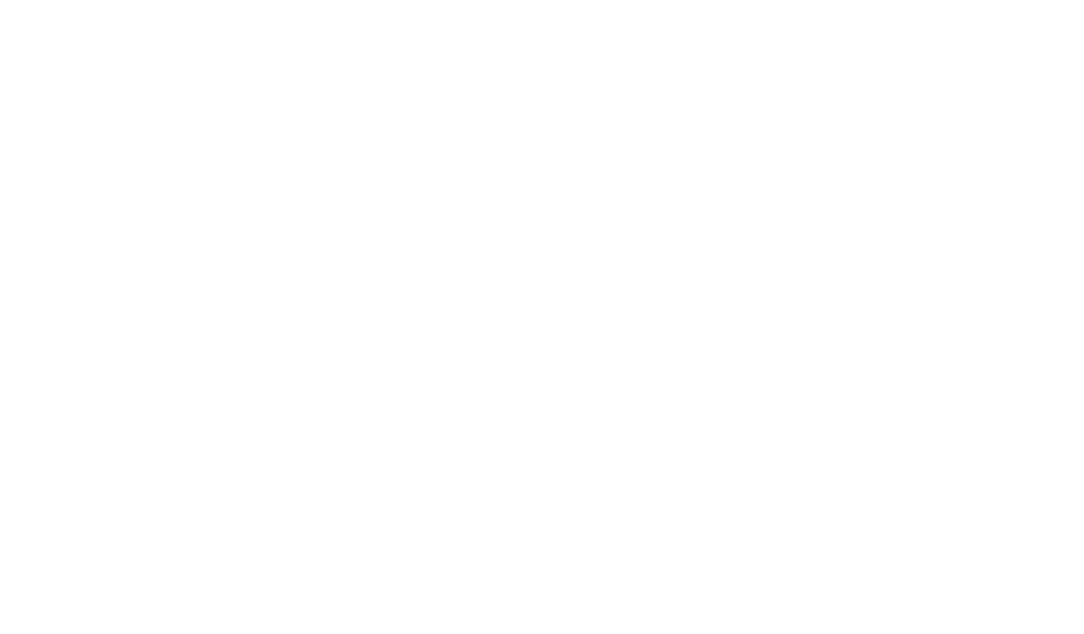
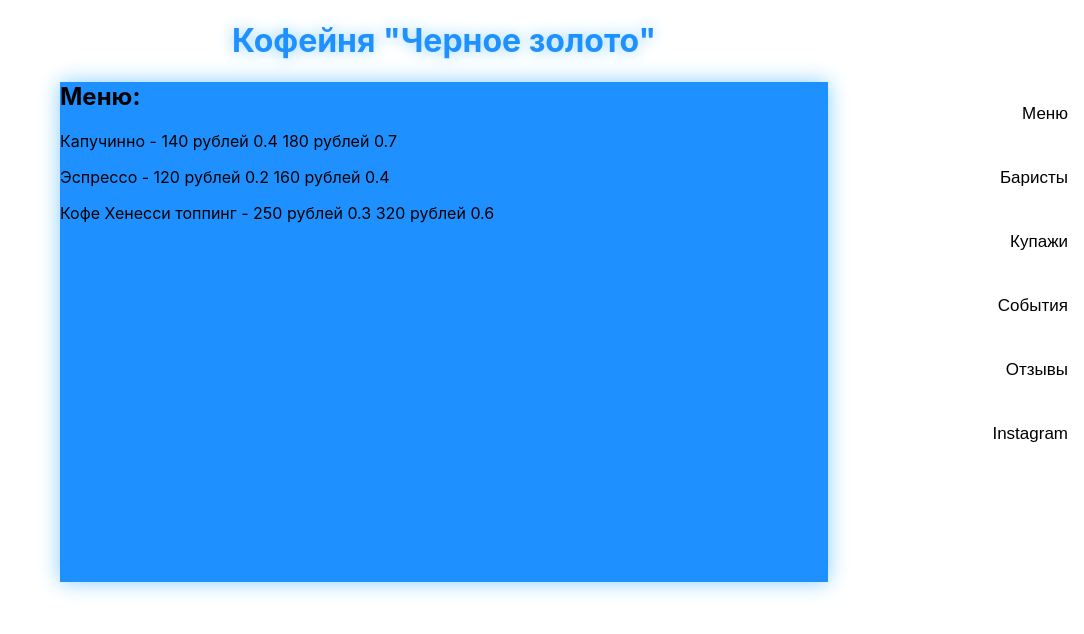
Before and after one commit to anbochkarev1991/coffee-search, a React (Create React App) app in the folder client/: page /menu in a window 1280 px wide. Shown: the top 634 px of the page, without its empty margins (196-1280 px from the left). Built offline with nearby package versions, Linux system fonts and the light colour scheme.

Commit message:
Cafe Page Tabs & Basic

```diff
--- a/client/src/App.css
+++ b/client/src/App.css
@@ -36,3 +36,59 @@
     transform: rotate(360deg);
   }
 }
+
+* {box-sizing: border-box}
+
+.tab {
+  float: right;
+  /* border: 1px solid #ccc; */
+  background-color: #11ffee00;
+  width: auto;
+  height: auto;
+}
+
+.tab button {
+  display: block;
+  background-color: inherit;
+  color: black ;
+  padding: 22px 16px;
+  width: 100%;
+  border: none;
+  outline: none;
+  text-align: right;
+  cursor: pointer;
+  transition: 0.3s;
+  font-size: 17px;
+}
+
+.tab button:hover {
+  background-color: #ddd;
+}
+
+.tab button.active {
+  background-color: #ccc;
+}
+
+.tabcontent {
+  float: right;
+  padding: 0px 12px;
+  border: 1px solid #ccc;
+  width: 70%;
+  border-left: none;
+  height: 300px;
+}
+
+.cafeContent{
+  background-color: dodgerblue;
+  box-shadow: lightskyblue 0 0 20px;
+  width: 60%;
+  height: 500px;
+  margin: auto;
+}
+
+.titleCafe{
+ text-align: center;
+ color: dodgerblue;
+ text-shadow:lightskyblue 0 0 15px;
+
+}
--- a/client/src/App.js
+++ b/client/src/App.js
@@ -1,9 +1,41 @@
 import React from 'react';
-import logo from './logo.svg';
+import {
+  BrowserRouter as Router, Route, Switch,
+} from 'react-router-dom';
+import Menu from './Components/CafePageBar/Menu/Menu';
+import Barista from './Components/CafePageBar/Barista/Barista';
+import Batch from './Components/CafePageBar/Batch/Batch';
+import EventsCafe from './Components/CafePageBar/EventsCafe/EventsCafe';
+import Comments from './Components/CafePageBar/Comments/Comments';
+import Insta from './Components/CafePageBar/Instagram/Instagram';
+// import logo from './logo.svg';
 import './App.css';
+import CafePage from './pages/cafe/cafe';
 
 function App() {
-  return <div className="App"></div>;
+  return (
+    <Router>
+      <CafePage />
+      <Route path="/menu">
+        <Menu />
+      </Route>
+      <Route path="/barista">
+        <Barista />
+      </Route>
+      <Route path="/batch">
+        <Batch />
+      </Route>
+      <Route path="/events">
+        <EventsCafe />
+      </Route>
+      <Route path="/comments">
+        <Comments />
+      </Route>
+      <Route path="/insta">
+        <Insta />
+      </Route>
+    </Router>
+  );
 }
 
 export default App;
--- /dev/null
+++ b/client/src/Components/CafePageBar/Barista/Barista.js
@@ -0,0 +1,13 @@
+import React from 'react';
+
+export default function Barista() {
+  return (
+    <>
+      <div className="cafeContent">
+        <h2>Рады Вам варить кофе:</h2>
+        <p>Толик</p>
+        <p>Оля</p>
+      </div>
+    </>
+  );
+}
--- /dev/null
+++ b/client/src/Components/CafePageBar/Batch/Batch.js
@@ -0,0 +1,13 @@
+import React from 'react';
+
+export default function Batch() {
+  return (
+    <>
+      <div className="cafeContent">
+        <h2>Кофейная карта:</h2>
+        <p>Арабика</p>
+        <p>Робуста</p>
+      </div>
+    </>
+  );
+}
--- /dev/null
+++ b/client/src/Components/CafePageBar/CafePageBar.js
@@ -0,0 +1,23 @@
+import React from 'react';
+import { useHistory } from 'react-router-dom'
+
+
+export default function CafePageBar() {
+  const history = useHistory();
+
+
+  return (
+
+    <>
+      <h1 className="titleCafe">Кофейня "Черное золото"</h1>
+      <div className="tab">
+        <button className="tablinks" onClick={() => history.push("/menu")}>Меню</button>
+        <button className="tablinks" onClick={() => history.push("/barista")}>Баристы</button>
+        <button className="tablinks" onClick={() => history.push("/batch")}>Купажи</button>
+        <button className="tablinks" onClick={() => history.push("/events")}>События</button>
+        <button className="tablinks" onClick={() => history.push("/comments")}>Отзывы</button>
+        <button className="tablinks" onClick={() => history.push("/insta")}>Instagram</button>
+      </div>
+    </>
+  )
+}
--- /dev/null
+++ b/client/src/Components/CafePageBar/Comments/Comments.js
@@ -0,0 +1,13 @@
+import React from 'react';
+
+export default function Comments() {
+  return (
+    <>
+      <div className="cafeContent">
+        <h2>Отзывы о нашей кофейне:</h2>
+        <p>Цены выше среднего, но бариста всегда помнит кофе, который мне нравится</p>
+        <p>Место - огонь! Бесплатная вафля, розетки около стола) </p>
+      </div>
+    </>
+  );
+}
--- /dev/null
+++ b/client/src/Components/CafePageBar/EventsCafe/EventsCafe.js
@@ -0,0 +1,13 @@
+import React from 'react';
+
+export default function EventsCafe() {
+  return (
+    <>
+      <div className="cafeContent">
+        <h2>События в нашей кофейне:</h2>
+        <p>Событие 1</p>
+        <p>Событие 2</p>
+      </div>
+    </>
+  );
+}
--- /dev/null
+++ b/client/src/Components/CafePageBar/Instagram/Instagram.js
@@ -0,0 +1,11 @@
+import React from 'react';
+
+export default function InstagramShow() {
+  return (
+    <>
+      <div className="cafeContent">
+        <h2>Фото из акаунта инсты</h2>
+      </div>
+    </>
+  );
+}
--- /dev/null
+++ b/client/src/Components/CafePageBar/Menu/Menu.js
@@ -0,0 +1,14 @@
+import React from 'react';
+
+export default function Menu() {
+  return (
+    <>
+      <div className="cafeContent">
+        <h2>Меню:</h2>
+        <p>Капучинно - 140 рублей 0.4  180 рублей 0.7</p>
+        <p>Эспрессо - 120 рублей 0.2  160 рублей 0.4</p>
+        <p>Кофе Хенесси топпинг - 250 рублей 0.3  320 рублей 0.6</p>
+      </div>
+    </>
+  );
+}
--- /dev/null
+++ b/client/src/pages/cafe/cafe.js
@@ -0,0 +1,10 @@
+import React from 'react';
+import CafePageBar from '../../Components/CafePageBar/CafePageBar';
+
+export default function CafePage() {
+  return (
+    <>
+      <CafePageBar />
+    </>
+  );
+}
```
